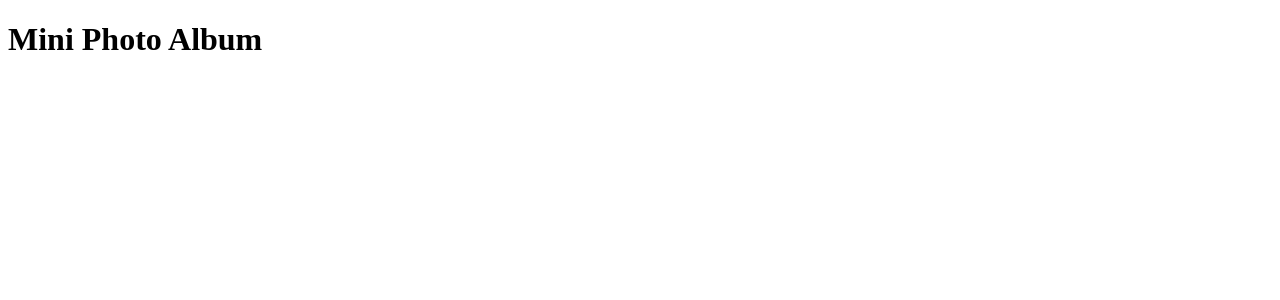
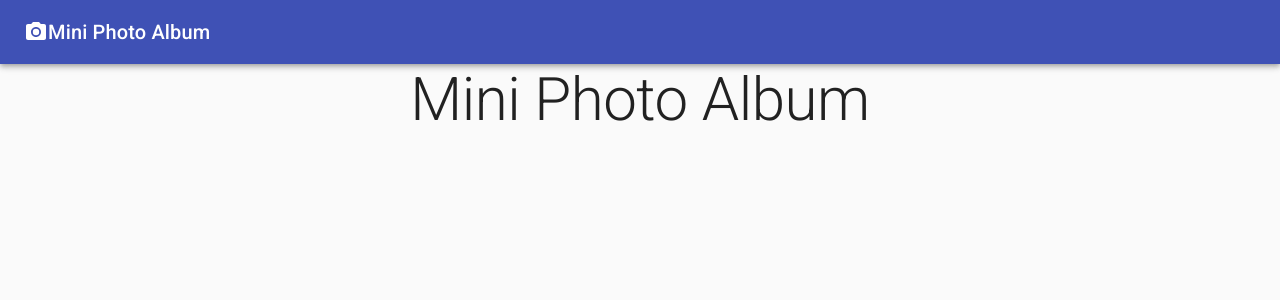
Before and after one commit to nuovodw/react_mini_photo_album, a React (Create React App) app: page / in a window 1280 px wide. Shown: the top 300 px of the page. Built offline with nearby package versions, Linux system fonts and the light colour scheme.

Commit message:
add menu bar and heading

```diff
--- a/src/App.js
+++ b/src/App.js
@@ -1,10 +1,44 @@
 import React from 'react';
+import {
+	Typography,
+	AppBar,
+	Card,
+	CardActions,
+	CardContent,
+	CardMedia,
+	CssBaseline,
+	Grid,
+	Toolbar,
+	Container,
+} from '@material-ui/core';
+import { PhotoCamera } from '@material-ui/icons';
 
 const App = () => {
 	return (
-		<div>
-			<h1>Mini Photo Album</h1>
-		</div>
+		<>
+			<CssBaseline />
+			<AppBar position="relative">
+				<Toolbar>
+					<PhotoCamera />
+					<Typography variant="h6">Mini Photo Album</Typography>
+				</Toolbar>
+			</AppBar>
+
+			<main>
+				<div>
+					<container maxWidth="sm">
+						<Typography
+							variant="h2"
+							align="center"
+							color="textPrimary"
+							gutterBottom
+						>
+							Mini Photo Album
+						</Typography>
+					</container>
+				</div>
+			</main>
+		</>
 	);
 };
 
```
